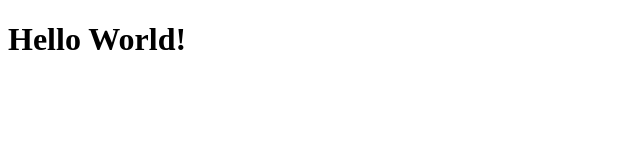
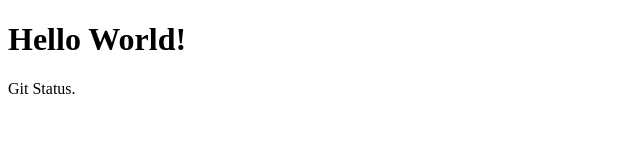
Before and after one commit to t-murasaki/git_tutorial, a plain HTML site: page index.html in a window 1280 px wide. Shown: the full height of the page, 0-640 px from the left. Drawn offline with Linux system fonts and the light colour scheme.

Commit message:
Add Git Status Message.

```diff
--- a/index.html
+++ b/index.html
@@ -8,5 +8,6 @@
 </head>
 <body>
     <h1>Hello World!</h1>
+    <p>Git Status.</p>
 </body>
 </html>
```
